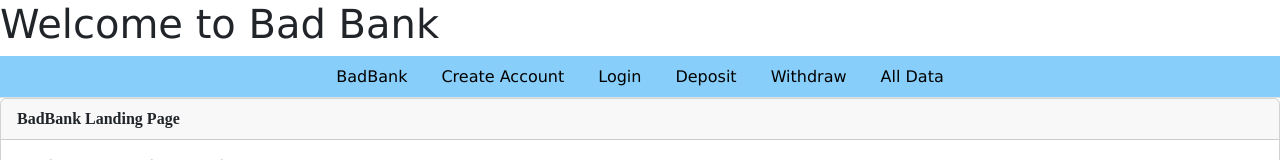
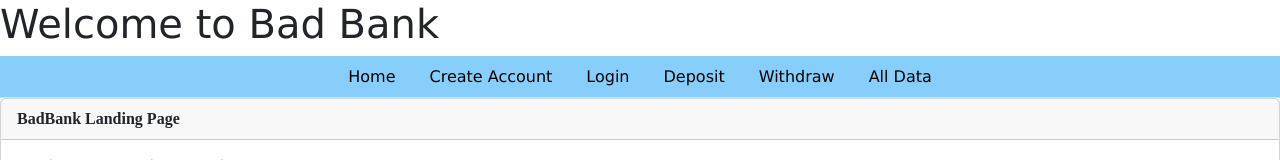
Before and after one commit to samimcguire/good-bank-app, a React (Create React App) app: page / in a window 1280 px wide. Shown: the top 160 px of the page. Built offline with nearby package versions, Linux system fonts and the light colour scheme.

Commit message:
update nav

```diff
--- a/src/components/Navbar.js
+++ b/src/components/Navbar.js
@@ -3,7 +3,7 @@
 const Navbar = () => {
    return (
     <ul className="nav justify-content-center nav-tabs">
-        <Link to='/' className="nav-link"><li className="nav-item">BadBank</li></Link>
+        <Link to='/' className="nav-link" ><li className="nav-item">Home</li></Link>
         <Link to="/createaccount" className="nav-link"><li className="nav-item">Create Account</li></Link>
         <Link to="/login" className="nav-link"><li className="nav-item">Login</li></Link>
         <Link to="/deposit" className="nav-link"><li className="nav-item">Deposit</li></Link>
```
